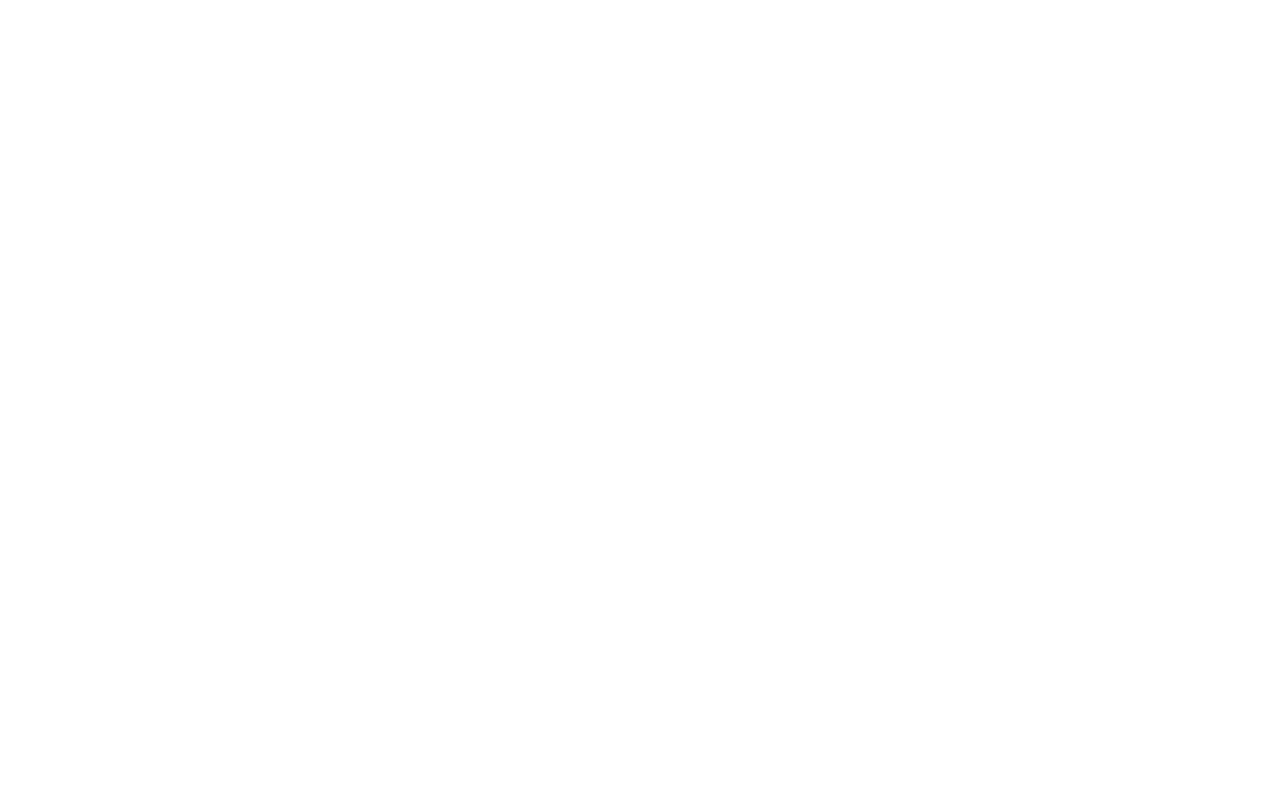
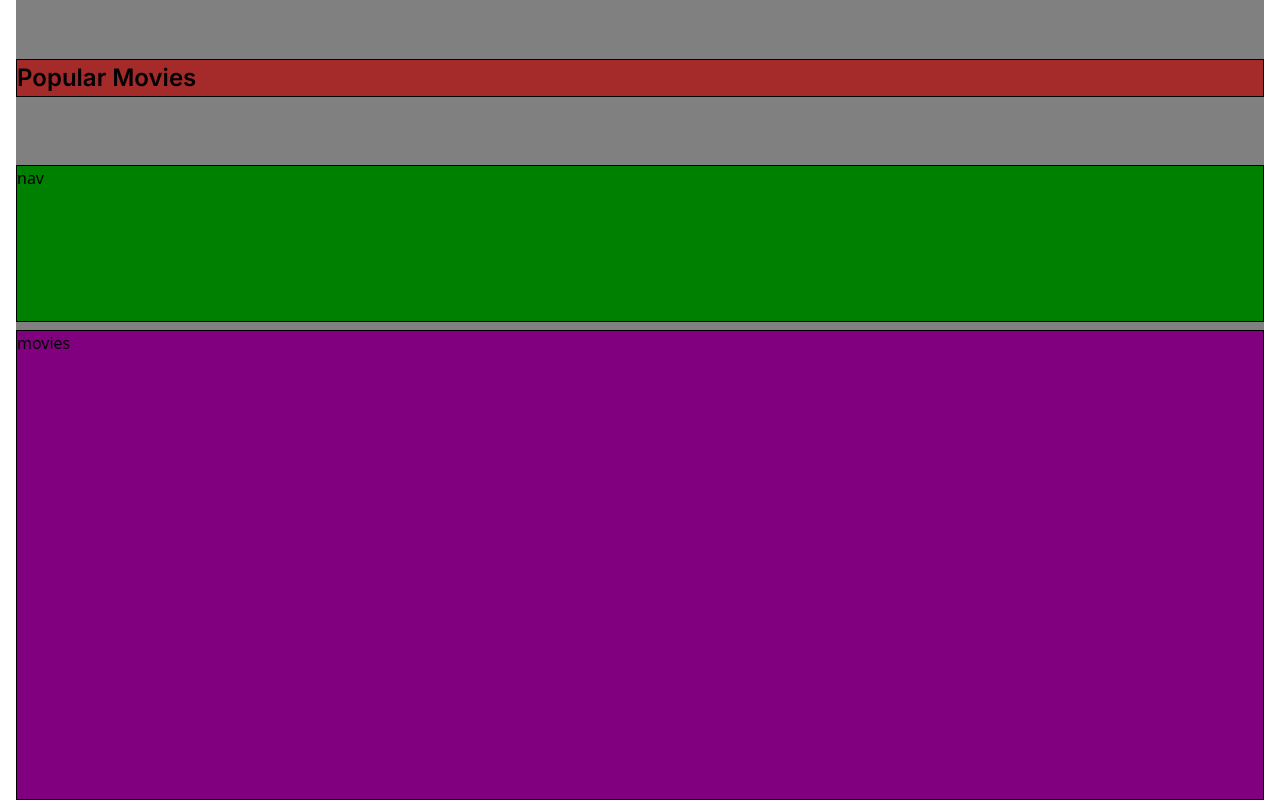
Before and after one commit to george43g/tm-test-2, a Next.js app: page / in a window 1280 px wide. Built offline with nearby package versions, Linux system fonts and the light colour scheme.

Commit message:
feat(homepage): establish basic grid layout

```diff
--- a/src/pages/index.tsx
+++ b/src/pages/index.tsx
@@ -14,7 +14,13 @@
         <meta name="viewport" content="width=device-width, initial-scale=1" />
         <link rel="icon" href="/favicon.ico" />
       </Head>
-      <main className={styles.main}></main>
+      <main className={styles.main}>
+        <header className={styles.header}>
+          <h1 className={inter.className}>popular movies</h1>
+        </header>
+        <nav className={styles.nav}>nav</nav>
+        <div className={styles.movies}>movies</div>
+      </main>
     </>
   );
 }
--- a/src/styles/Home.module.css
+++ b/src/styles/Home.module.css
@@ -1,8 +1,70 @@
 .main {
+  background-color: grey;
+  display: grid;
+  min-height: 100vh;
+  column-gap: 1vmin;
+  row-gap: 1vmin;
+  margin: 0 2vmin;
+}
+
+.header,
+.nav,
+.movies {
+  border: 1px black solid;
+  box-sizing: border-box;
+}
+
+/* * Mobile Devices */
+@media only screen and (min-device-width: 375px) and (max-device-width: 812px) {
+  .main {
+    grid-template-columns: 1fr;
+    grid-template-rows: 1fr 1fr 3fr;
+    grid-template-areas:
+      "header"
+      "nav"
+      "movies";
+  }
+}
+
+/* * All Other Devices - NOTE: This could be done much more cleanly, but I'm limited on time... */
+@media only screen and (min-device-width: 812px) {
+  .main {
+
+    grid-template-columns: 20vw 1fr;
+    grid-template-rows: 6rem 1fr;
+    grid-template-areas:
+      "header header"
+      "nav movies"
+  }
+}
+
+.nav {
+  grid-area: nav;
+  background-color: green;
+}
+
+.movies {
+  grid-area: movies;
+  background-color: purple;
+}
+
+.header {
+  grid-area: header;
+  background-color: brown;
+  align-self: center;
+}
+
+.header h1 {
+  text-transform: capitalize;
+  font-weight: 600;
+  font-size: 150%;
+}
+
+/* .main {
   display: flex;
   flex-direction: column;
   justify-content: space-between;
   align-items: center;
   padding: 6rem;
   min-height: 100vh;
-}
+} */
```
